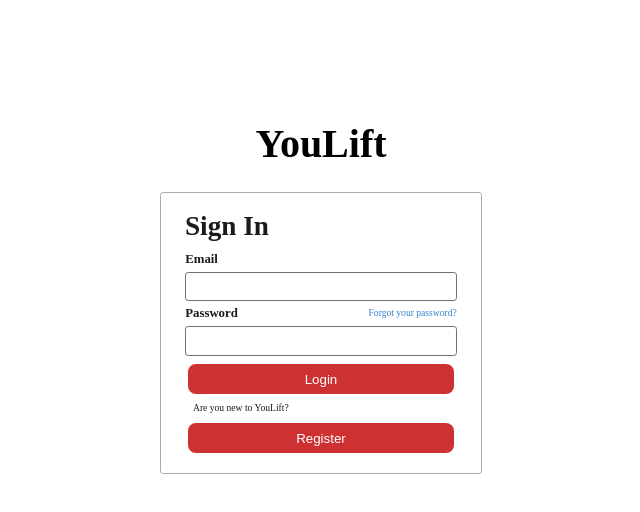
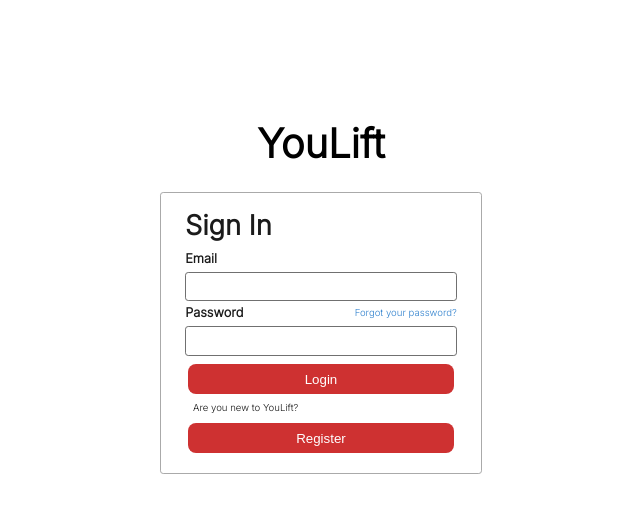
Before and after one commit to fullstacktf/fitness-frontend, a React (Create React App) app in the folder frontend/: page /login in a window 1280 px wide. Shown: the top 512 px of the page, without its empty margins (319-959 px from the left). Built offline with nearby package versions, Linux system fonts and the light colour scheme.

Commit message:
Replaced Inter V for Inter

```diff
--- a/frontend/src/components/atomic/text-field/TextField.tsx
+++ b/frontend/src/components/atomic/text-field/TextField.tsx
@@ -2,7 +2,7 @@ import * as React from 'react';
 import styled from '@emotion/styled';
 
 const P = styled.div`
-  font: normal normal bold 1.6vh/2.1vh Inter V;
+  font: normal normal bold 1.6vh/2.1vh Inter;
   letter-spacing: 0vh;
   color: #1b1b1b;
   opacity: 1;
@@ -24,7 +24,7 @@ const TextContainer = styled.div`
 `;
 
 const LINK = styled.a`
-  font: normal normal normal 1.2vh/1.6vh Inter V;
+  font: normal normal normal 1.2vh/1.6vh Inter;
   letter-spacing: 0vh;
   text-decoration: none;
   color: #3182ce;
--- a/frontend/src/components/layout/feature-panel/FeaturePanel.tsx
+++ b/frontend/src/components/layout/feature-panel/FeaturePanel.tsx
@@ -19,7 +19,7 @@ const Title = styled.h1`
 
 const Subtitle = styled.h2`
   text-align: center;
-  font: normal normal normal 20px/30px Inter V;
+  font: normal normal normal 20px/30px Inter;
   letter-spacing: 0px;
   color: #1b1b1b;
   opacity: 1;
--- a/frontend/src/components/layout/hero/Hero.tsx
+++ b/frontend/src/components/layout/hero/Hero.tsx
@@ -38,7 +38,7 @@ const Button = styled.a`
   text-decoration: none;
   padding: 1.5vh 3.5vh;
   background: #ffffff 0% 0% no-repeat padding-box;
-  font: normal normal normal 2vh/2.7vh Inter V;
+  font: normal normal normal 2vh/2.7vh Inter;
   border-radius: 1vh;
 `;
 
--- a/frontend/src/components/layout/login-form/LoginForm.tsx
+++ b/frontend/src/components/layout/login-form/LoginForm.tsx
@@ -19,7 +19,7 @@ const Form = styled.form`
 const Title = styled.div`
   text-align: left;
   width: 85%;
-  font: normal normal bold 3.4vh/4.3vh Inter V;
+  font: normal normal bold 3.4vh/4.3vh Inter;
   letter-spacing: 0vh;
   color: #1b1b1b;
   opacity: 1;
@@ -38,7 +38,7 @@ const RegisterLink = styled.a`
   width: 80%;
   height: 1.6vh;
   text-align: left;
-  font: normal normal normal 1.2vh/1.6vh Inter V;
+  font: normal normal normal 1.2vh/1.6vh Inter;
   letter-spacing: 0vh;
   color: #1b1b1b;
   opacity: 1;
--- a/frontend/src/components/layout/login/Login.tsx
+++ b/frontend/src/components/layout/login/Login.tsx
@@ -13,7 +13,7 @@ const Container = styled.div`
 const Title = styled.div`
   width: 100%;
   text-align: center;
-  font: normal normal bold 5vh/6vh Inter V;
+  font: normal normal bold 5vh/6vh Inter;
   margin-top: 15vh;
   margin-bottom: 3vh;
 `;
--- a/frontend/src/components/layout/register-form/RegisterForm.tsx
+++ b/frontend/src/components/layout/register-form/RegisterForm.tsx
@@ -19,7 +19,7 @@ const Form = styled.form`
 const Title = styled.div`
   text-align: left;
   width: 85%;
-  font: normal normal bold 3.4vh/4.3vh Inter V;
+  font: normal normal bold 3.4vh/4.3vh Inter;
   letter-spacing: 0vh;
   color: #1b1b1b;
   opacity: 1;
@@ -38,7 +38,7 @@ const SignInLink = styled.a`
   width: 80%;
   height: 1.6vh;
   text-align: left;
-  font: normal normal normal 1.2vh/1.6vh Inter V;
+  font: normal normal normal 1.2vh/1.6vh Inter;
   letter-spacing: 0vh;
   color: #1b1b1b;
   opacity: 1;
--- a/frontend/src/components/layout/register/Register.tsx
+++ b/frontend/src/components/layout/register/Register.tsx
@@ -13,7 +13,7 @@ const Container = styled.div`
 const Title = styled.div`
   width: 100%;
   text-align: center;
-  font: normal normal bold 5vh/6vh Inter V;
+  font: normal normal bold 5vh/6vh Inter;
   margin-top: 15vh;
   margin-bottom: 3vh;
 `;
```
